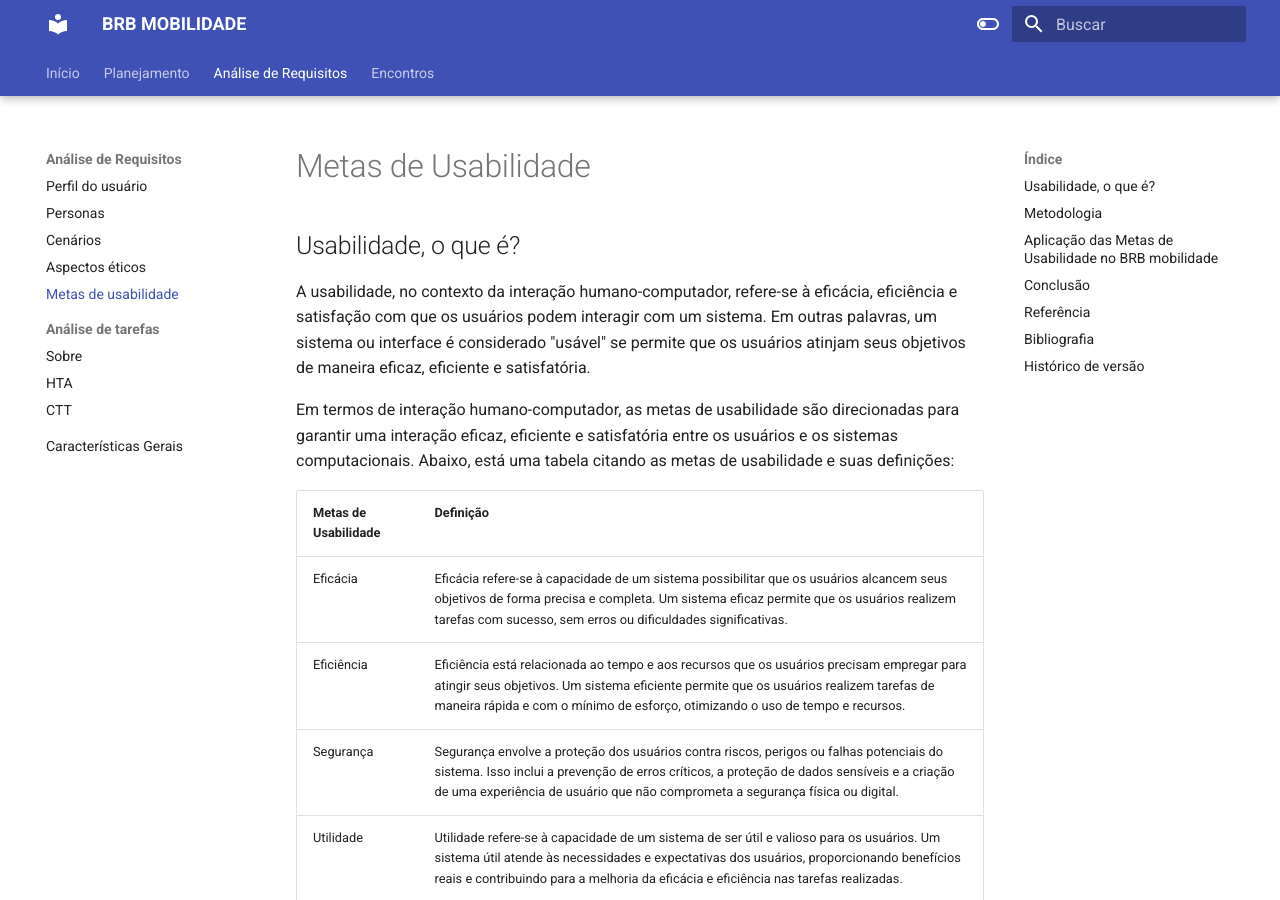
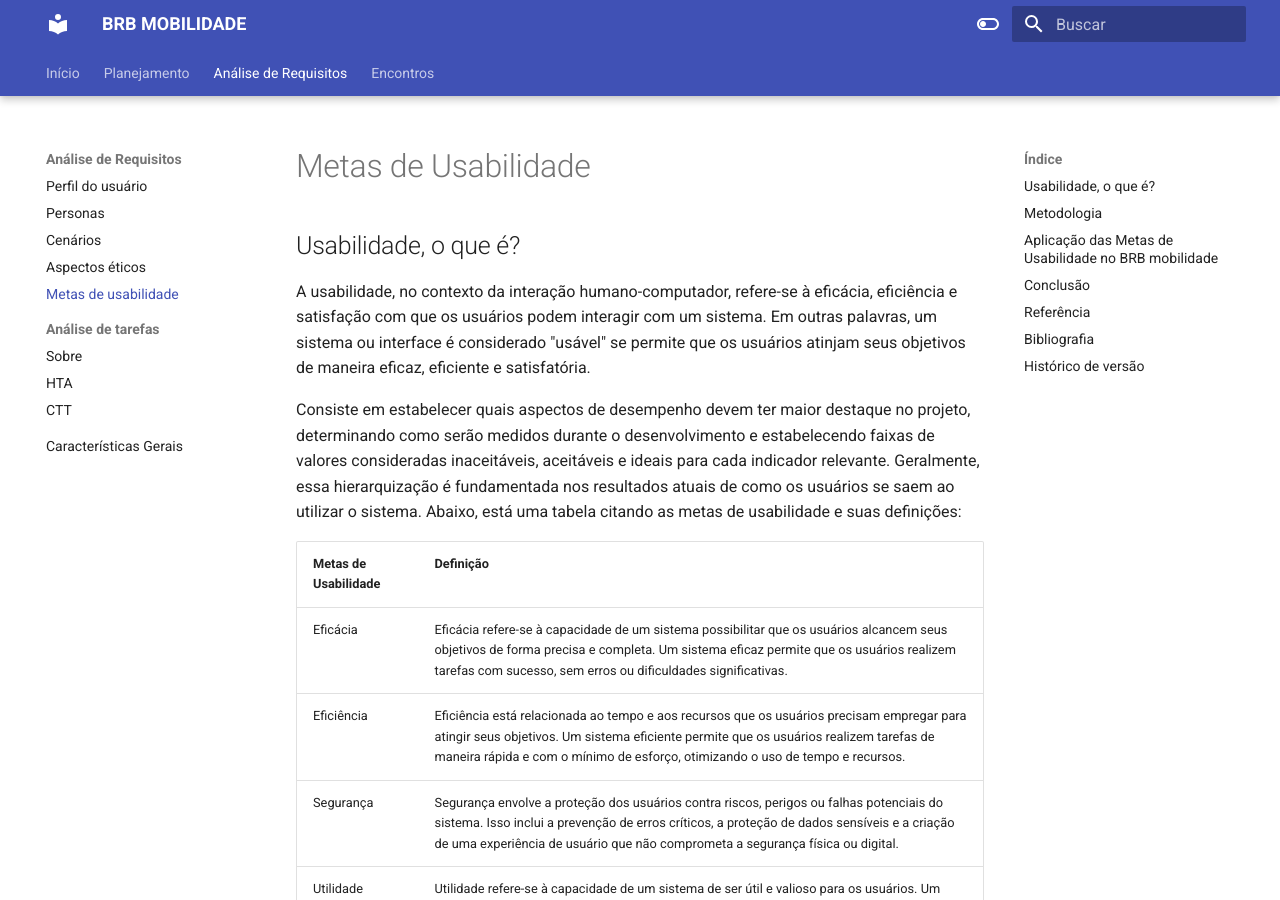
Before and after one commit to Interacao-Humano-Computador/2023.2--BRB-Mobilidade, an MkDocs documentation site: the page built from docs/analiseRequisitos/metas_usa.md, in a window 1280 px wide and 900 px high. Built offline with MkDocs 1.6.1 and Material for MkDocs 9.7.7, drawn with Linux system fonts in a browser that asks for light colours.

Commit message:
troca introdução

```diff
--- a/docs/analiseRequisitos/metas_usa.md
+++ b/docs/analiseRequisitos/metas_usa.md
@@ -3,7 +3,7 @@
 ## Usabilidade, o que é?
 A usabilidade, no contexto da interação humano-computador,   refere-se à eficácia, eficiência e satisfação com que os usuários podem interagir com um sistema. Em outras palavras, um sistema ou interface é considerado "usável" se permite que os usuários atinjam seus objetivos de maneira eficaz, eficiente e satisfatória.
 
-Em termos de interação humano-computador, as metas de usabilidade são direcionadas para garantir uma interação eficaz, eficiente e satisfatória entre os usuários e os sistemas computacionais. Abaixo, está uma tabela citando as metas de usabilidade e suas definições:
+Consiste em estabelecer quais aspectos de desempenho devem ter maior destaque no projeto, determinando como serão medidos durante o desenvolvimento e estabelecendo faixas de valores consideradas inaceitáveis, aceitáveis e ideais para cada indicador relevante. Geralmente, essa hierarquização é fundamentada nos resultados atuais de como os usuários se saem ao utilizar o sistema. Abaixo, está uma tabela citando as metas de usabilidade e suas definições:
 
 |Metas de Usabilidade | Definição |
 |--------|----------|
```
